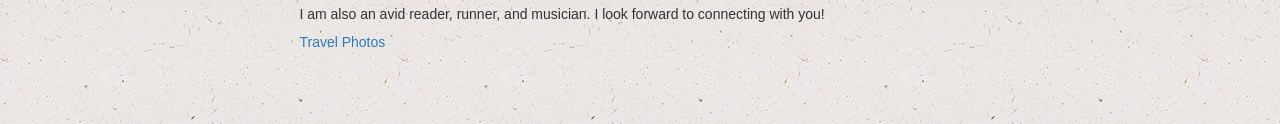
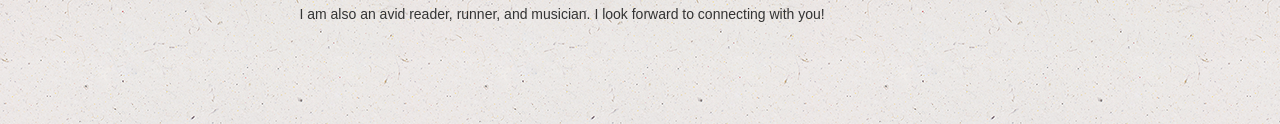
Before and after one commit to kmboyle/Bootstrap-Portfolio, a website: page public/about.html in a window 1280 px wide. Shown: the part 542-666 px from the top of the page. Drawn offline with nearby package versions, Linux system fonts and the light colour scheme.

Commit message:
remove link

```diff
--- a/public/about.html
+++ b/public/about.html
@@ -74,7 +74,7 @@
                                 I am also an avid reader, runner, and musician. I look forward to connecting with you!
                               </h5>
                             </section>
-                            <a href="https://www.flickr.com/people/mylifeshots/" target="_blank">Travel Photos</a>
+                            <!-- <a href="https://www.flickr.com/people/mylifeshots/" target="_blank">Travel Photos</a> -->
                           </div>
                         </article>
                     </div>
```
